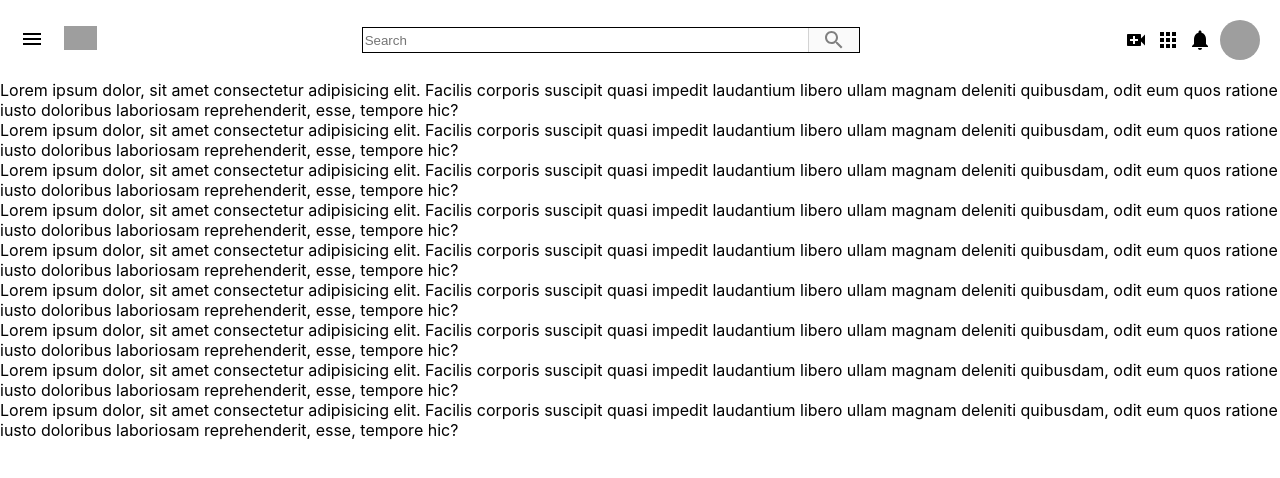
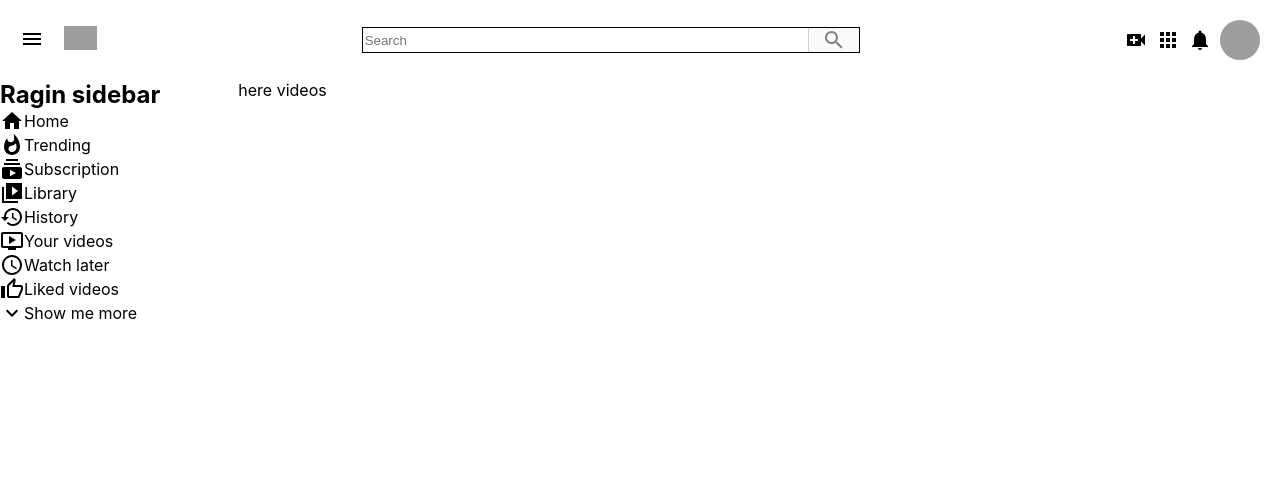
Before and after one commit to RaginQualium/raginreact, a React (Create React App) app: page / in a window 1280 px wide. Shown: the top 478 px of the page. Built offline with nearby package versions, Linux system fonts and the light colour scheme; grey boxes are pictures that could not be loaded.

Commit message:
added sidebarRows with correct icons

```diff
--- a/src/App.css
+++ b/src/App.css
@@ -1,44 +1,7 @@
 * {
   margin: 0;
 }
-/*
-.App {
-  text-align: center;
+.app__page {
+  display: flex;
+
 }
-
-.App-logo {
-  height: 40vmin;
-  pointer-events: none;
-}
-
-@media (prefers-reduced-motion: no-preference) {
-  .App-logo {
-    animation: App-logo-spin infinite 20s linear;
-  }
-}
-
-.App-header {
-  background-color: #282c34;
-  min-height: 100vh;
-  display: flex;
-  flex-direction: column;
-  align-items: center;
-  justify-content: center;
-  font-size: calc(10px + 2vmin);
-  color: white;
-}
-
-.App-link {
-  color: #61dafb;
-}
-
-@keyframes App-logo-spin {
-  from {
-    transform: rotate(0deg);
-  }
-  to {
-    transform: rotate(360deg);
-  }
-}
-
-*/
--- a/src/App.js
+++ b/src/App.js
@@ -1,30 +1,23 @@
 import React from 'react';
 
+import Header from './Header';
+import Sidebar from './Sidebar';
+import RecommendedVideos from './RecommendedVideos';
 import './App.css';
-import Header from './Header';
 
 function App() {
     return (
         <div className="app">
             {/* BEM class naming convention */}
+            {/* header -> <Header /> */}
+            <Header/>
+            <div className="app__page">
+              {/* sidebar -> <Sidebar >  */}
+              <Sidebar />
+              {/* recommended videos ->  */}
+              <RecommendedVideos/>
+            </div>
 
-            <header className="App-header">
-                {/* header -> <Header /> */}
-                <Header/>
-
-                <p>Lorem ipsum dolor, sit amet consectetur adipisicing elit. Facilis corporis suscipit quasi impedit laudantium libero ullam magnam deleniti quibusdam, odit eum quos ratione iusto doloribus laboriosam reprehenderit, esse, tempore hic?</p>
-                <p>Lorem ipsum dolor, sit amet consectetur adipisicing elit. Facilis corporis suscipit quasi impedit laudantium libero ullam magnam deleniti quibusdam, odit eum quos ratione iusto doloribus laboriosam reprehenderit, esse, tempore hic?</p>
-                <p>Lorem ipsum dolor, sit amet consectetur adipisicing elit. Facilis corporis suscipit quasi impedit laudantium libero ullam magnam deleniti quibusdam, odit eum quos ratione iusto doloribus laboriosam reprehenderit, esse, tempore hic?</p>
-                <p>Lorem ipsum dolor, sit amet consectetur adipisicing elit. Facilis corporis suscipit quasi impedit laudantium libero ullam magnam deleniti quibusdam, odit eum quos ratione iusto doloribus laboriosam reprehenderit, esse, tempore hic?</p>
-                <p>Lorem ipsum dolor, sit amet consectetur adipisicing elit. Facilis corporis suscipit quasi impedit laudantium libero ullam magnam deleniti quibusdam, odit eum quos ratione iusto doloribus laboriosam reprehenderit, esse, tempore hic?</p>
-                <p>Lorem ipsum dolor, sit amet consectetur adipisicing elit. Facilis corporis suscipit quasi impedit laudantium libero ullam magnam deleniti quibusdam, odit eum quos ratione iusto doloribus laboriosam reprehenderit, esse, tempore hic?</p>
-                <p>Lorem ipsum dolor, sit amet consectetur adipisicing elit. Facilis corporis suscipit quasi impedit laudantium libero ullam magnam deleniti quibusdam, odit eum quos ratione iusto doloribus laboriosam reprehenderit, esse, tempore hic?</p>
-                <p>Lorem ipsum dolor, sit amet consectetur adipisicing elit. Facilis corporis suscipit quasi impedit laudantium libero ullam magnam deleniti quibusdam, odit eum quos ratione iusto doloribus laboriosam reprehenderit, esse, tempore hic?</p>
-                <p>Lorem ipsum dolor, sit amet consectetur adipisicing elit. Facilis corporis suscipit quasi impedit laudantium libero ullam magnam deleniti quibusdam, odit eum quos ratione iusto doloribus laboriosam reprehenderit, esse, tempore hic?</p>
-
-                {/* sidebar -> <Sidebar >  */}
-                {/* recommended videos ->  */}
-            </header>
         </div>
     );
 }
--- a/src/Header.js
+++ b/src/Header.js
@@ -19,7 +19,7 @@ function Header() {
                 />
             </div>
             <div className="header__input">
-            <input type="text" placeholder="Search" type="text"/>
+            <input type="text" placeholder="Search" />
             <SearchIcon className="header__inputButton"/>
             </div>
 
--- /dev/null
+++ b/src/RecommendedVideos.css
@@ -0,0 +1,3 @@
+.recommendeVideos {
+    flex: 0.8; /* flex goes from 0 to 1: use 80 percent of parent element */
+}
--- /dev/null
+++ b/src/RecommendedVideos.js
@@ -0,0 +1,11 @@
+import React from 'react'
+import './RecommendedVideos.css'
+function RecommendedVideos() {
+    return (
+        <div className="recommendedVideos">
+            <p>here videos</p>
+        </div>
+    )
+}
+
+export default RecommendedVideos
--- /dev/null
+++ b/src/Sidebar.css
@@ -0,0 +1,3 @@
+.sidebar {
+    flex: 0.2; /* flex goes from 0 to 1: use only 20 percent of parent element */
+}
--- /dev/null
+++ b/src/Sidebar.js
@@ -0,0 +1,35 @@
+import React from 'react'
+import SidebarRow from './SidebarRow';
+import IconHome from "@material-ui/icons/Home"
+import IconWhatshot from "@material-ui/icons/Whatshot"
+import IconSubscriptions from "@material-ui/icons/Subscriptions"
+import IconVideoLibrary from "@material-ui/icons/VideoLibrarySharp"
+import IconHistory from "@material-ui/icons/HistorySharp"
+import IconOndemandVideoOutlined from "@material-ui/icons/OndemandVideoOutlined"
+import IconWatchLaterOutlined from "@material-ui/icons/WatchLaterOutlined"
+import IconThumbUpAltOutlined from "@material-ui/icons/ThumbUpAltOutlined"
+import IconExpandMoreOutlined from "@material-ui/icons/ExpandMoreOutlined"
+import IconCropFree from "@material-ui/icons/CropFree"
+
+
+import "./Sidebar.css";
+
+function Sidebar() {
+    return (
+        <div className="sidebar">
+            <h2>Ragin sidebar</h2>
+            {/* note that object as property has to be capitalized */}
+            <SidebarRow Icon={IconHome} title="Home" />
+            <SidebarRow Icon={IconWhatshot} title="Trending"/>
+            <SidebarRow Icon={IconSubscriptions} title="Subscription"/>
+            <SidebarRow Icon={IconVideoLibrary} title="Library"/>
+            <SidebarRow Icon={IconHistory} title="History"/>
+            <SidebarRow Icon={IconOndemandVideoOutlined} title="Your videos"/>
+            <SidebarRow Icon={IconWatchLaterOutlined} title="Watch later"/>
+            <SidebarRow Icon={IconThumbUpAltOutlined} title="Liked videos"/>
+            <SidebarRow Icon={IconExpandMoreOutlined} title="Show me more"/>
+        </div>
+    )
+}
+
+export default Sidebar
--- /dev/null
+++ b/src/SidebarRow.css
@@ -0,0 +1,4 @@
+.sidebarRow {
+    display: flex;
+    align-items: center;
+}
--- /dev/null
+++ b/src/SidebarRow.js
@@ -0,0 +1,14 @@
+import React from 'react'
+
+import "./SidebarRow.css"
+
+function SidebarRow({Icon, title}) {
+    return (
+        <div className="sidebarRow">
+            <Icon />
+            <p>{title}</p>
+        </div>
+    )
+}
+
+export default SidebarRow
```
